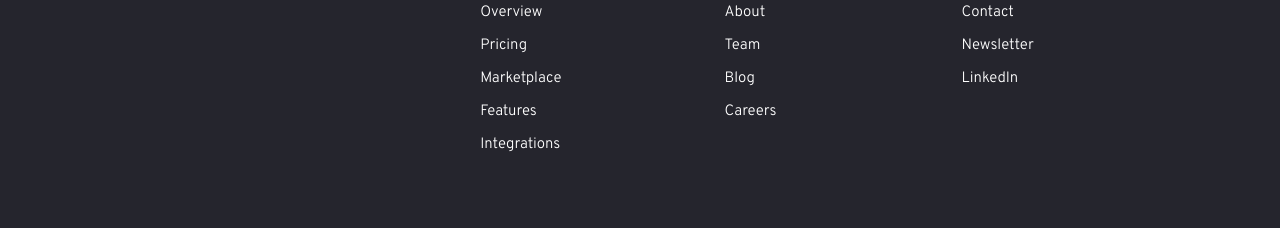
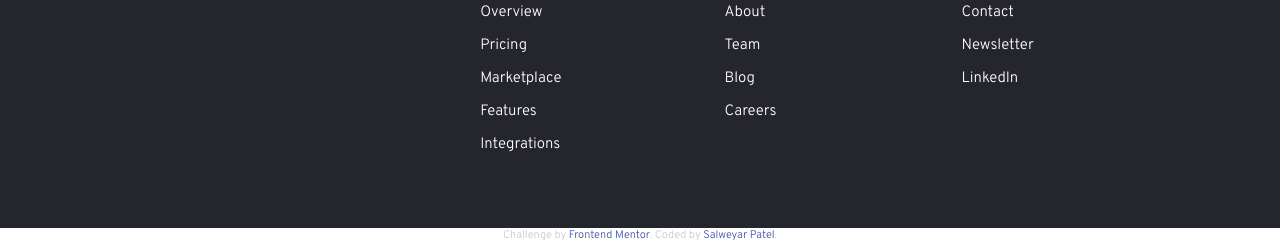
Before and after one commit to Salweyar/Challenge-by-Frontend-Mentor-Sass-responsive-Website, a plain HTML site: page index.html in a window 1280 px wide. Shown: the part 2337-2579 px from the top of the page. Drawn offline with Linux system fonts and the light colour scheme.

Commit message:
excluded extra comments on index.html page

```diff
--- a/index.html
+++ b/index.html
@@ -196,80 +196,12 @@
   Contact
   Newsletter
   LinkedIn
+  -->
 
-
-
-
-
-
-
-
-
-
-
-
-
-
-
-
-
-
-
-
-
-
-
-  -->
-    <!-- <img src="./images/logo.svg" style="background-color: black" alt="Logo" />
-    <img src="./images/bg-pattern-circles.svg" height="200px" alt="Logo" />
-
-    <img src="./images/bg-pattern-intro.svg" height="200px" alt="Logo" />
-    <img src="./images/favicon-32x32.png" height="200px" alt="Logo" />
-    <img src="./images/icon-arrow-dark.svg" height="200px" alt="Logo" />
-
-    <img
-      src="./images/icon-arrow-light.svg"
-      style="background-color: black"
-      height="200px"
-      alt="Logo"
-    />
-    <img
-      src="./images/icon-close.svg"
-      style="background-color: black"
-      height="200px"
-      alt="Logo"
-    />
-    <img
-      src="./images/icon-hamburger.svg"
-      style="background-color: black"
-      alt="Logo"
-    />
-    <img
-      src="./images/illustration-editor-desktop.svg"
-      height="200px"
-      alt="Logo"
-    />
-    <img
-      src="./images/illustration-editor-mobile.svg"
-      height="200px"
-      alt="Logo"
-    />
-    <img
-      src="./images/illustration-laptop-desktop.svg"
-      height="200px"
-      alt="Logo"
-    />
-    <img
-      src="./images/illustration-laptop-mobile.svg"
-      height="200px"
-      alt="Logo"
-    />
-    <img src="./images/illustration-phones.svg" height="200px" alt="Logo" /> -->
-
-    <!-- <div class="attribution">
+    <div class="attribution">
     Challenge by <a href="https://www.frontendmentor.io?ref=challenge" target="_blank">Frontend Mentor</a>.
-    Coded by <a href="#">Your Name Here</a>.
-  </div> -->
+    Coded by <a href="#">Salweyar Patel</a>.
+  </div>
 
     <!-- Js file -->
     <script src="./src/js/script.js"></script>
```
